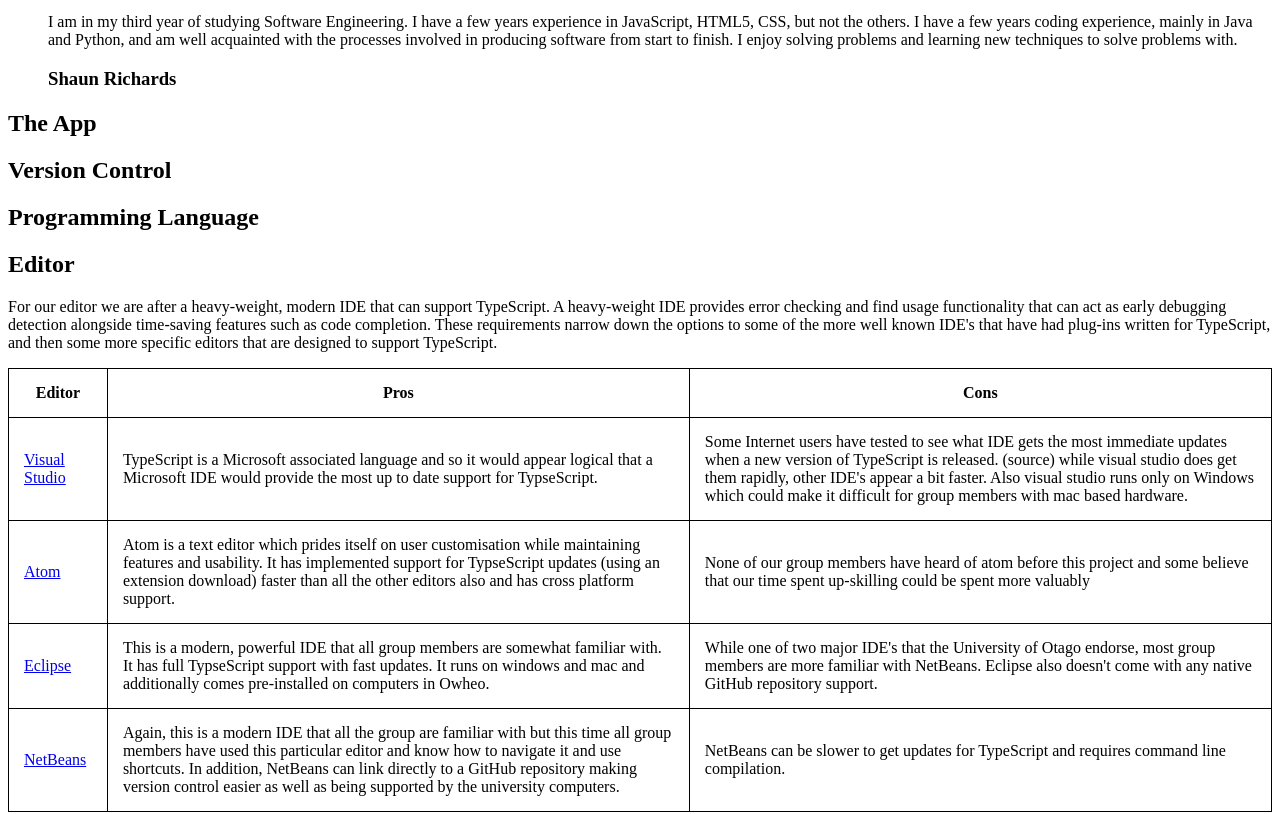
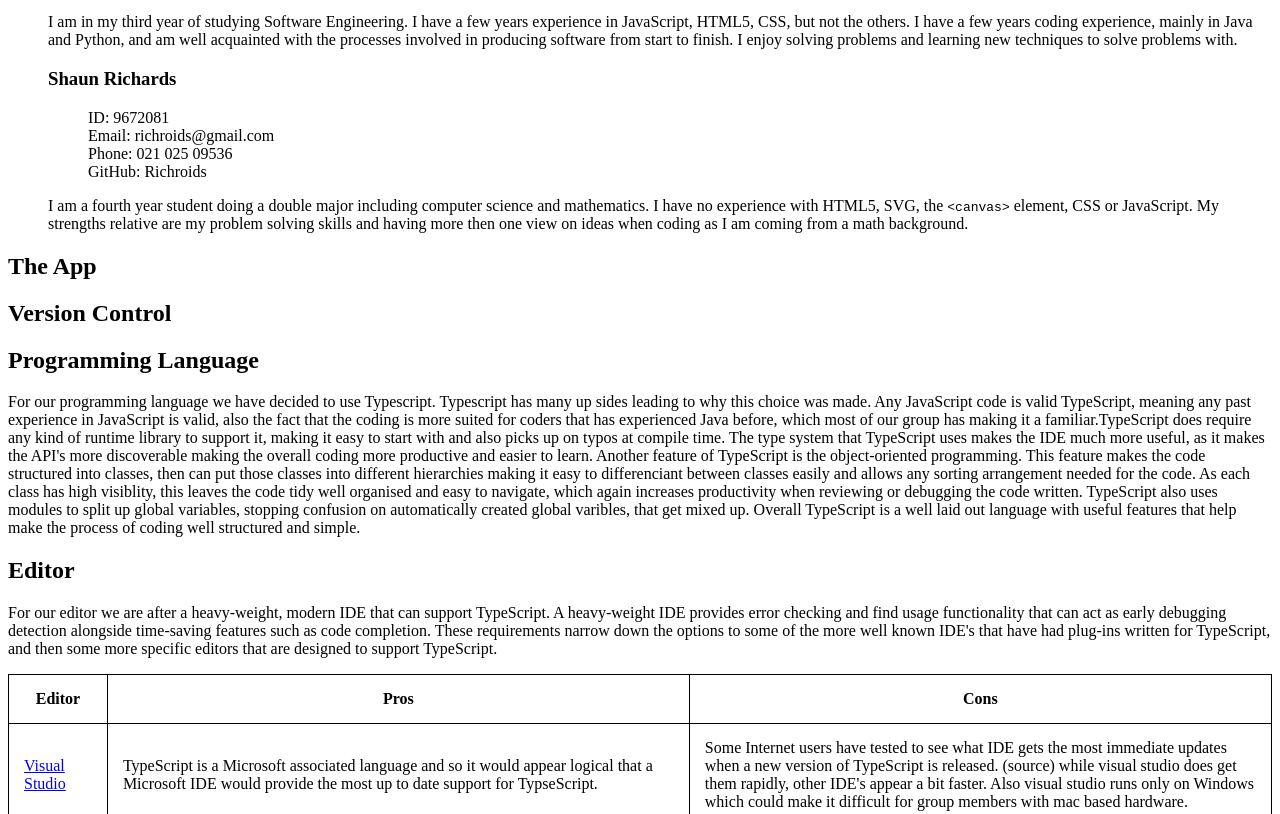
Before and after one commit to Richroids/COSC345, a plain HTML site: page index.html in a window 1280 px wide. Shown: the part 609-1423 px from the top of the page. Drawn offline with Linux system fonts and the light colour scheme.

Commit message:
Update index.html

```diff
--- a/index.html
+++ b/index.html
@@ -44,10 +44,35 @@
             I am in my third year of studying Software Engineering. I have a few years experience in JavaScript, HTML5, CSS, but not the others. I have a few years coding experience, mainly in Java and Python, and am well acquainted with the processes involved in producing software from start to finish. I enjoy solving problems and learning new techniques to solve problems with.
             </p>
             <li><h3>Shaun Richards</h3></li>
+            <ul>
+                <li>ID: 9672081</li>
+                <li>Email: richroids@gmail.com</li>
+                <li>Phone: 021 025 09536</li>
+                <li>GitHub: Richroids</li>
+            </ul>
+            <p>
+            I am a fourth year student doing a double major including computer science and mathematics. I have no experience with
+            HTML5, SVG, the <code>&lt;canvas&gt;</code> element, CSS or JavaScript. My strengths relative are my problem solving
+            skills and having more then one view on ideas when coding as I am coming from a math background.
+            </p>
         </ul>
         <h2>The App</h2>
         <h2>Version Control</h2>
         <h2>Programming Language</h2>
+        <p>
+        For our programming language we have decided to use Typescript. Typescript has many up sides leading to why this choice was
+        made. Any JavaScript code is valid TypeScript, meaning any past experience in JavaScript is valid, also the fact that the coding
+        is more suited for coders that has experienced Java before, which most of our group has making it a familiar.TypeScript does
+        require any kind of runtime library to support it, making it easy to start with and also picks up on typos at compile time.
+        The type system that TypeScript uses makes the IDE much more useful, as it makes the API's more discoverable making the overall
+        coding more productive and easier to learn. Another feature of TypeScript is the object-oriented programming. This feature
+        makes the code structured into classes, then can put those classes into different hierarchies making it easy to differenciant
+        between classes easily and allows any sorting arrangement needed for the code.  As each class has high visiblity, this leaves the code
+        tidy well organised and easy to navigate, which again increases productivity when reviewing or debugging the code written.
+        TypeScript also uses modules to split up global variables, stopping confusion on automatically created global varibles, that
+        get mixed up. Overall TypeScript is a well laid out language with useful features that help make the process of coding well
+        structured and simple.
+        </p>
         <h2>Editor</h2>
 
        	<p>
@@ -101,6 +126,18 @@
         application.
         </p>
         <h2>Debugging</h2>
+        <p>
+        The debugging tool we have decided to use is Chrome's DevTools. Chrome's DevTools has upsides that lead to this being the
+        choice for our debugger. The DevTool is fast, making it more productive to use then other debuggers. The DevTool has a
+        feature called version control, this is where every change is recorded and can be recalled just like rewinding to a previous
+        state. This feature seems crucial to coding when editing, as rewinding back to a mistake can save time. When error checking
+        with the DevTool, the error gets highlighted and when clicked on, takes you to the sources tab, then breakpoints can be set
+        where they are needed. This leads to a simple and intuitive console context. The DevTool also allows live compilation to
+        occur, with local modifications made to the code made out to be clearly shown where and what. Both these points lead to the
+        DevTool being very productive as it is quick, as no need to search for changes made from people within the group, beacuse they
+        will be noticeable. Overall Chrome's Devtool is fast, simple and clear, which all added together makes it very productive,
+        which is what we wanted with our debugger, to make the process easy and quick.
+        </p>
         <h2>Task Management</h2>
         <p>
         Much of the time spent before the second assignment will be spent up-skilling. As it is hard to know about things
```
